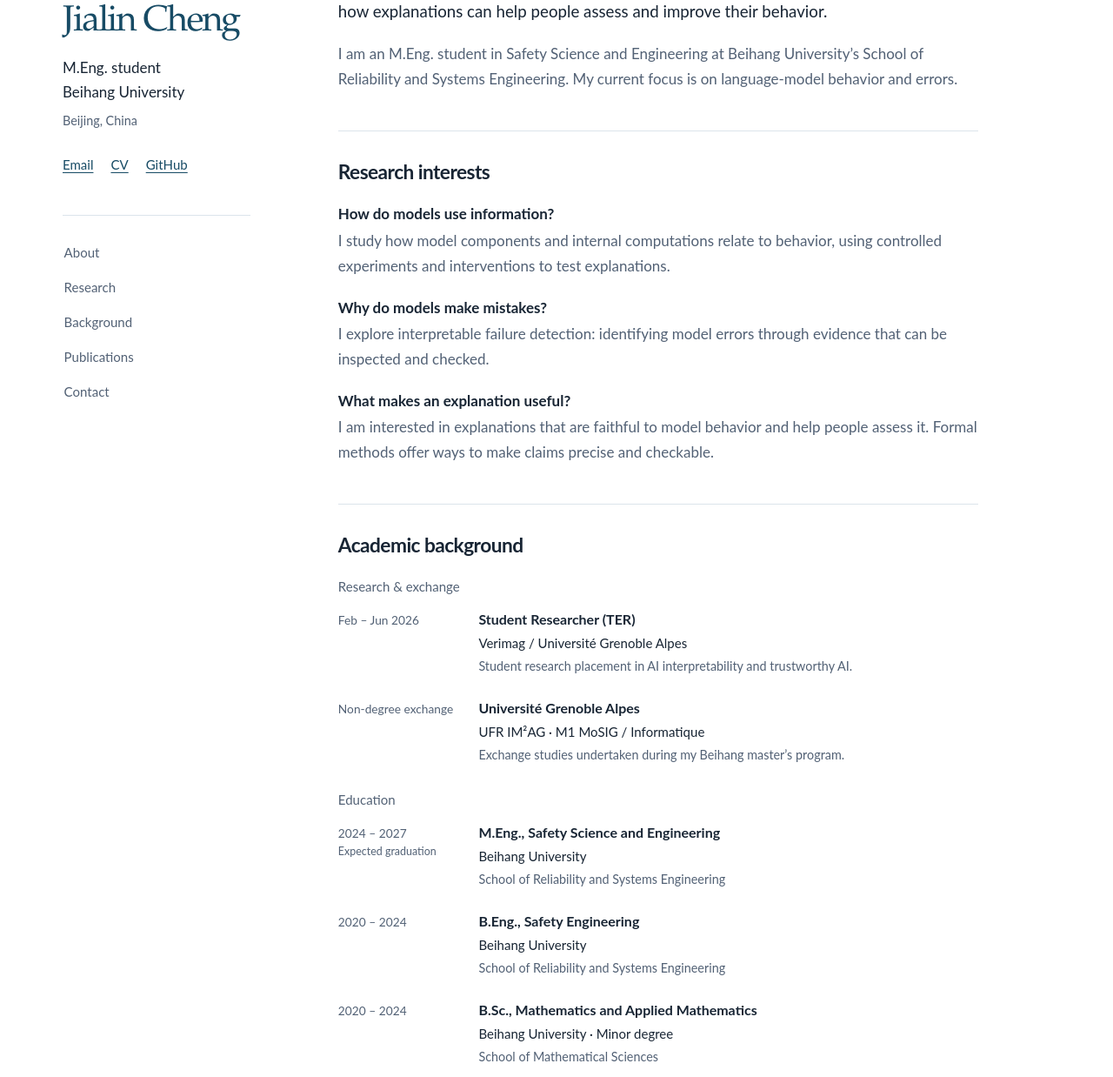
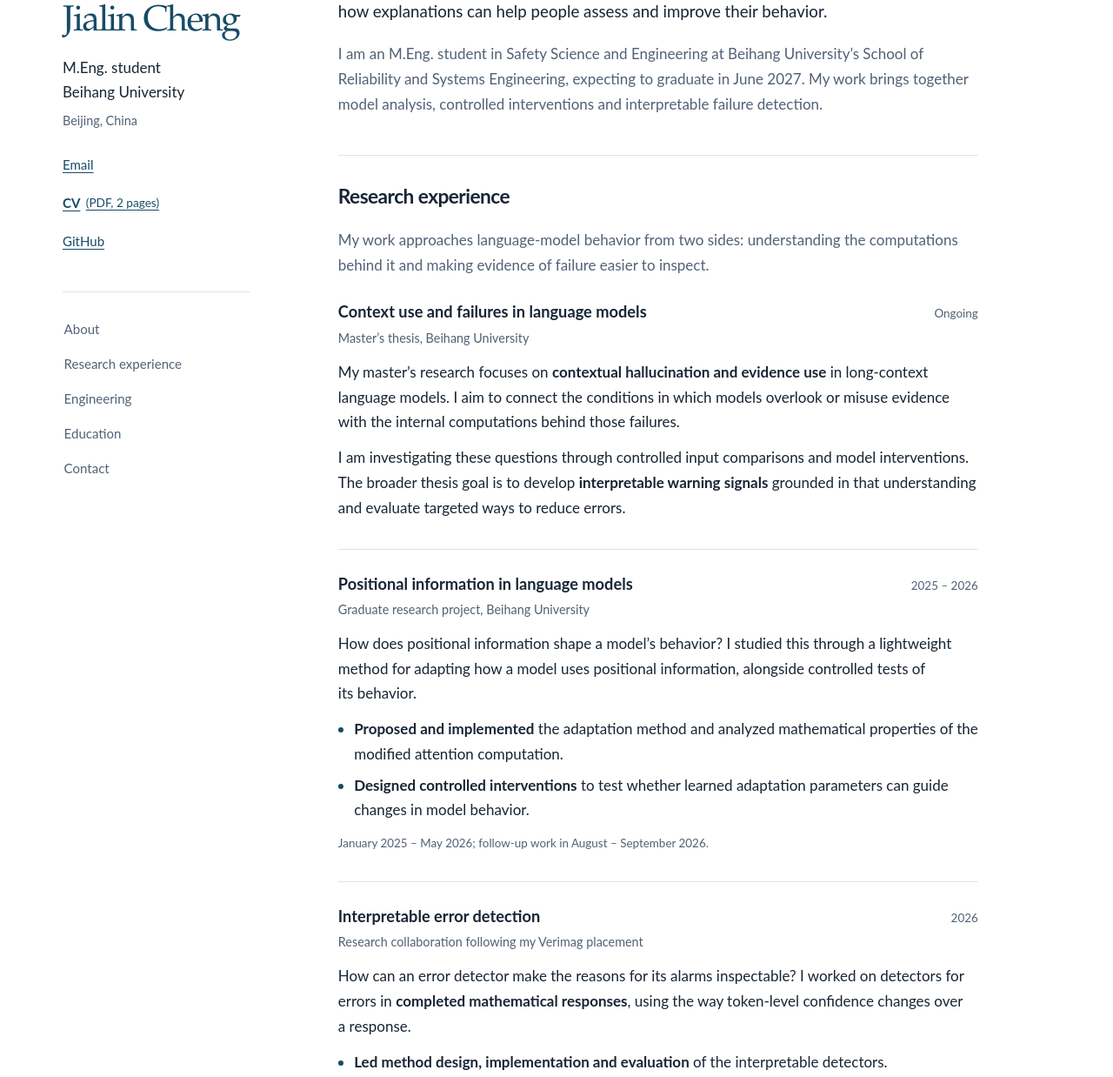
Before and after one commit to cjl-cheng/cjl-cheng.github.io, a plain HTML site: page index.html in a window 1280 px wide. Shown: the part 212-1450 px from the top of the page at 87% size. Drawn offline with Linux system fonts and the light colour scheme.

Commit message:
Expand research experience and publish current two-page CV

```diff
--- a/index.html
+++ b/index.html
@@ -12,12 +12,12 @@
   <meta property="og:locale" content="en_US">
   <meta property="og:url" content="https://cjl-cheng.github.io/">
   <meta property="og:title" content="Jialin Cheng | AI Interpretability and Trustworthy AI">
-  <meta property="og:description" content="Research interests in AI interpretability and trustworthy AI, with questions about language-model behavior, errors, and useful explanations.">
+  <meta property="og:description" content="Research experience in language-model interpretability, positional information and interpretable error detection. Academic profile and two-page CV.">
   <meta name="twitter:card" content="summary">
   <meta name="twitter:title" content="Jialin Cheng | AI Interpretability and Trustworthy AI">
-  <meta name="twitter:description" content="Research interests in AI interpretability and trustworthy AI, with questions about language-model behavior, errors, and useful explanations.">
+  <meta name="twitter:description" content="Research experience in language-model interpretability, positional information and interpretable error detection. Academic profile and two-page CV.">
   <link rel="icon" href="assets/favicon.svg" type="image/svg+xml">
-  <link rel="stylesheet" href="styles.css?v=20261103">
+  <link rel="stylesheet" href="styles.css?v=20261113">
   <script src="script.js?v=20261018" defer></script>
 </head>
 <body>
@@ -36,14 +36,14 @@
       </div>
       <div class="profile-links" aria-label="Contact and profile links">
         <a href="mailto:cjl_cheng@buaa.edu.cn">Email</a>
-        <a href="#cv">CV</a>
+        <a class="cv-link" href="files/Jialin_Cheng_CV.pdf" download>CV <span>(PDF, 2 pages)</span></a>
         <a href="https://github.com/cjl-cheng" target="_blank" rel="noopener noreferrer">GitHub<span class="sr-only"> (opens in a new tab)</span></a>
       </div>
       <nav aria-label="Page sections">
         <a href="#about">About</a>
-        <a href="#research">Research</a>
-        <a href="#experience">Background</a>
-        <a href="#publications">Publications</a>
+        <a href="#research">Research experience</a>
+        <a href="#engineering">Engineering</a>
+        <a href="#experience">Education</a>
         <a href="#contact">Contact</a>
       </nav>
     </header>
@@ -52,55 +52,87 @@
       <section class="intro" id="about" aria-labelledby="about-title">
         <h2 id="about-title">AI interpretability<br>and trustworthy AI.</h2>
         <p class="intro-lead">I want to understand how language models use information, why they make mistakes, and how explanations can help people assess and improve their behavior.</p>
-        <p>I am an M.Eng. student in Safety Science and Engineering at Beihang University’s School of Reliability and Systems Engineering. My current focus is on language-model behavior and errors.</p>
+        <p>I am an M.Eng. student in Safety Science and Engineering at Beihang University’s School of Reliability and Systems Engineering, expecting to graduate in June 2027. My work brings together model analysis, controlled interventions and interpretable failure detection.</p>
       </section>
 
       <section id="research" aria-labelledby="research-title">
-        <h2 id="research-title">Research interests</h2>
-        <div class="research-questions">
-          <article>
-            <h3>How do models use information?</h3>
-            <p>I study how model components and internal computations relate to behavior, using controlled experiments and interventions to test explanations.</p>
+        <h2 id="research-title">Research experience</h2>
+        <p class="section-intro">My work approaches language-model behavior from two sides: understanding the computations behind it and making evidence of failure easier to inspect.</p>
+        <div class="research-projects">
+          <article class="research-project" id="masters-research" aria-labelledby="masters-title">
+            <div class="project-heading">
+              <h3 id="masters-title">Context use and failures in language models</h3>
+              <p class="project-date">Ongoing</p>
+            </div>
+            <p class="project-context">Master’s thesis, Beihang University</p>
+            <p>My master’s research focuses on <strong>contextual hallucination and evidence use</strong> in long-context language models. I aim to connect the conditions in which models overlook or misuse evidence with the internal computations behind those failures.</p>
+            <p>I am investigating these questions through controlled input comparisons and model interventions. The broader thesis goal is to develop <strong>interpretable warning signals</strong> grounded in that understanding and evaluate targeted ways to reduce errors.</p>
           </article>
-          <article>
-            <h3>Why do models make mistakes?</h3>
-            <p>I explore interpretable failure detection: identifying model errors through evidence that can be inspected and checked.</p>
+          <article class="research-project" id="positional-information" aria-labelledby="position-title">
+            <div class="project-heading">
+              <h3 id="position-title">Positional information in language models</h3>
+              <p class="project-date">2025 – 2026</p>
+            </div>
+            <p class="project-context">Graduate research project, Beihang University</p>
+            <p>How does positional information shape a model’s behavior? I studied this through a lightweight method for adapting how a model uses positional information, alongside controlled tests of its behavior.</p>
+            <ul class="contribution-list">
+              <li><strong>Proposed and implemented</strong> the adaptation method and analyzed mathematical properties of the modified attention computation.</li>
+              <li><strong>Designed controlled interventions</strong> to test whether learned adaptation parameters can guide changes in model behavior.</li>
+            </ul>
+            <p class="project-period">January 2025 – May 2026; follow-up work in August – September 2026.</p>
           </article>
-          <article>
-            <h3>What makes an explanation useful?</h3>
-            <p>I am interested in explanations that are faithful to model behavior and help people assess it. Formal methods offer ways to make claims precise and checkable.</p>
+          <article class="research-project" id="error-detection" aria-labelledby="detection-title">
+            <div class="project-heading">
+              <h3 id="detection-title">Interpretable error detection</h3>
+              <p class="project-date">2026</p>
+            </div>
+            <p class="project-context">Research collaboration following my Verimag placement</p>
+            <p>How can an error detector make the reasons for its alarms inspectable? I worked on detectors for errors in <strong>completed mathematical responses</strong>, using the way token-level confidence changes over a response.</p>
+            <ul class="contribution-list">
+              <li><strong>Led method design, implementation and evaluation</strong> of the interpretable detectors.</li>
+              <li><strong>Developed temporal rules</strong> with explicit alarm conditions that can be checked against each response’s confidence signals.</li>
+            </ul>
+            <p class="project-period">June 6 – August 1, 2026.</p>
           </article>
         </div>
       </section>
 
+      <section id="engineering" aria-labelledby="engineering-title">
+        <h2 id="engineering-title">Engineering experience</h2>
+        <article aria-labelledby="gui-title">
+          <div class="project-heading">
+            <h3 id="gui-title">AI testing platform for complex software</h3>
+            <p class="project-date">2023 – present</p>
+          </div>
+          <p class="project-context">Student Researcher, Beihang University</p>
+          <p>I led the architecture, core-algorithm development and testing of an intelligent GUI-testing terminal. My work combined <strong>OCR, object detection and multimodal language models</strong> to recognize interface elements and connect text, icons and functions.</p>
+          <p class="project-followup">I also integrated locally deployed language models into test planning, script generation, interface operations and result evaluation.</p>
+        </article>
+      </section>
+
       <section id="experience" aria-labelledby="experience-title">
-        <h2 id="experience-title">Academic background</h2>
-        <h3 class="group-title">Research &amp; exchange</h3>
+        <h2 id="experience-title">Education &amp; research placement</h2>
         <div class="record-list">
           <article class="record">
             <p class="record-date">Feb – Jun 2026</p>
             <div>
-              <h4>Student Researcher (TER)</h4>
+              <h3>Student Researcher (TER)</h3>
               <p class="record-place">Verimag / Université Grenoble Alpes</p>
-              <p>Student research placement in AI interpretability and trustworthy AI.</p>
+              <p>Student research placement supervised by Alexandre Donzé.</p>
             </div>
           </article>
           <article class="record">
-            <p class="record-date">Non-degree exchange</p>
+            <p class="record-date">Jan – Jul 2026</p>
             <div>
-              <h4>Université Grenoble Alpes</h4>
+              <h3>Université Grenoble Alpes</h3>
               <p class="record-place">UFR IM²AG · M1 MoSIG / Informatique</p>
-              <p>Exchange studies undertaken during my Beihang master’s program.</p>
+              <p>Non-degree exchange during my Beihang master’s program.</p>
             </div>
           </article>
-        </div>
-
-        <h3 class="group-title education-title">Education</h3>
-        <div class="record-list">
           <article class="record">
             <p class="record-date">2024 – 2027<span>Expected graduation</span></p>
             <div>
-              <h4>M.Eng., Safety Science and Engineering</h4>
+              <h3>M.Eng., Safety Science and Engineering</h3>
               <p class="record-place">Beihang University</p>
               <p>School of Reliability and Systems Engineering</p>
             </div>
@@ -108,7 +140,7 @@
           <article class="record">
             <p class="record-date">2020 – 2024</p>
             <div>
-              <h4>B.Eng., Safety Engineering</h4>
+              <h3>B.Eng., Safety Engineering</h3>
               <p class="record-place">Beihang University</p>
               <p>School of Reliability and Systems Engineering</p>
             </div>
@@ -116,7 +148,7 @@
           <article class="record">
             <p class="record-date">2020 – 2024</p>
             <div>
-              <h4>B.Sc., Mathematics and Applied Mathematics</h4>
+              <h3>B.Sc., Mathematics and Applied Mathematics</h3>
               <p class="record-place">Beihang University · Minor degree</p>
               <p>School of Mathematical Sciences</p>
             </div>
@@ -124,16 +156,11 @@
         </div>
       </section>
 
-      <section id="publications" aria-labelledby="publications-title">
-        <h2 id="publications-title">Publications</h2>
-        <p>Publications and accompanying resources will be listed here when public versions are available.</p>
-      </section>
-
       <section class="contact-section" id="contact" aria-labelledby="contact-title">
         <h2 id="contact-title">Contact &amp; CV</h2>
         <p>I welcome conversations about AI interpretability and trustworthy AI.</p>
         <a class="contact-email" href="mailto:cjl_cheng@buaa.edu.cn">cjl_cheng@buaa.edu.cn</a>
-        <p class="cv-note" id="cv">For my current research CV, <a href="mailto:cjl_cheng@buaa.edu.cn?subject=Request%20for%20current%20CV">request a copy by email</a>.</p>
+        <p class="cv-note" id="cv"><a href="files/Jialin_Cheng_CV.pdf" download>Download my CV (PDF, 2 pages)</a></p>
       </section>
 
       <footer class="site-footer">
--- a/styles.css
+++ b/styles.css
@@ -170,6 +170,17 @@ p {
   min-height: 2.75rem;
 }
 
+.profile-links .cv-link {
+  flex-basis: 100%;
+  gap: 0.4rem;
+  font-weight: 700;
+}
+
+.cv-link span {
+  font-size: 0.85rem;
+  font-weight: 400;
+}
+
 nav {
   display: flex;
   flex-direction: column;
@@ -236,31 +247,78 @@ main > section + section {
   color: var(--muted);
 }
 
-.research-questions {
+.research-projects {
   display: grid;
-  gap: 1.25rem;
+  gap: 2rem;
 }
 
-.research-questions h3 {
-  margin-bottom: 0.25rem;
-}
-
-.research-questions p,
-.record p:last-child,
-#publications p,
-.cv-note {
+.section-intro {
+  margin-bottom: 1.6rem;
   color: var(--muted);
 }
 
-.group-title {
-  margin-bottom: 0.9rem;
-  color: var(--muted);
-  font-size: 0.94rem;
-  font-weight: 400;
+.research-project + .research-project {
+  padding-top: 1.6rem;
+  border-top: 1px solid var(--line);
 }
 
-.education-title {
-  margin-top: 1.75rem;
+.project-heading {
+  display: flex;
+  justify-content: space-between;
+  align-items: baseline;
+  flex-wrap: wrap;
+  gap: 0.2rem 1rem;
+}
+
+.project-heading h3 {
+  flex: 1 1 23rem;
+  font-size: 1.14rem;
+  line-height: 1.45;
+  text-wrap: pretty;
+}
+
+.project-date,
+.project-period {
+  color: var(--muted);
+  font-size: 0.84rem;
+  font-variant-numeric: tabular-nums;
+}
+
+.project-date {
+  white-space: nowrap;
+}
+
+.project-context {
+  margin-block: 0.3rem 0.75rem;
+  color: var(--muted);
+  font-size: 0.9rem;
+}
+
+.research-project > p + p:not(.project-period),
+.project-followup {
+  margin-top: 0.75rem;
+}
+
+.contribution-list {
+  padding-left: 1.15rem;
+  margin-block: 0.75rem;
+}
+
+.contribution-list li + li {
+  margin-top: 0.4rem;
+}
+
+.contribution-list li::marker {
+  color: var(--accent);
+}
+
+strong {
+  font-weight: 700;
+}
+
+.record p:last-child,
+.cv-note {
+  color: var(--muted);
 }
 
 .record-list {
@@ -287,7 +345,7 @@ main > section + section {
   font-size: 0.78rem;
 }
 
-.record h4 {
+.record h3 {
   margin-bottom: 0.2rem;
   font-size: 1rem;
 }
@@ -417,6 +475,10 @@ main > section + section {
     margin-top: 0.35rem;
   }
 
+  .profile-links .cv-link {
+    flex-basis: auto;
+  }
+
   nav {
     flex-direction: row;
     flex-wrap: wrap;
@@ -491,7 +553,9 @@ main > section + section {
     padding-top: 1rem;
   }
 
-  .record {
+  .record,
+  .research-project,
+  #engineering article {
     break-inside: avoid;
   }
 
```
Also changed, not shown: 3 other files.
